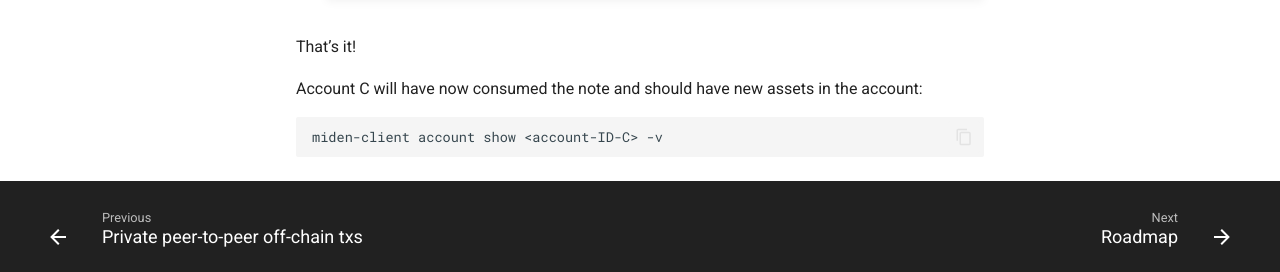
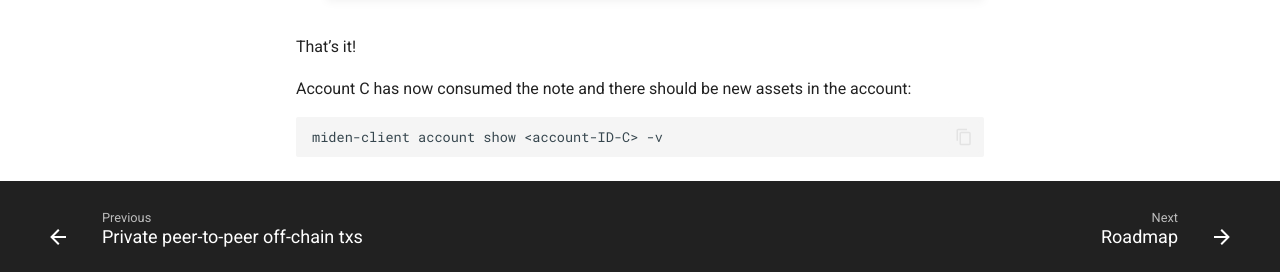
Before and after one commit to 0xPolygonMiden/miden-base, an MkDocs documentation site: the page built from docs/introduction/get-started/p2p-public.md, in a window 1280 px wide and 900 px high, scrolled down 1634 px. Shown: the part 582-854 px from the top of the window. Built offline with MkDocs 1.6.1 and Material for MkDocs 9.7.7, drawn with Linux system fonts in a browser that asks for light colours.

Commit message:
Update docs/introduction/get-started/p2p-public.md

````diff
--- a/docs/introduction/get-started/p2p-public.md
+++ b/docs/introduction/get-started/p2p-public.md
@@ -90,7 +90,7 @@ To do this, we use two terminals with their own state (using their own `miden-cl
 
 That's it!
 
-Account C will have now consumed the note and should have new assets in the account:
+Account C has now consumed the note and there should be new assets in the account:
 
 ```sh
 miden-client account show <account-ID-C> -v
````
